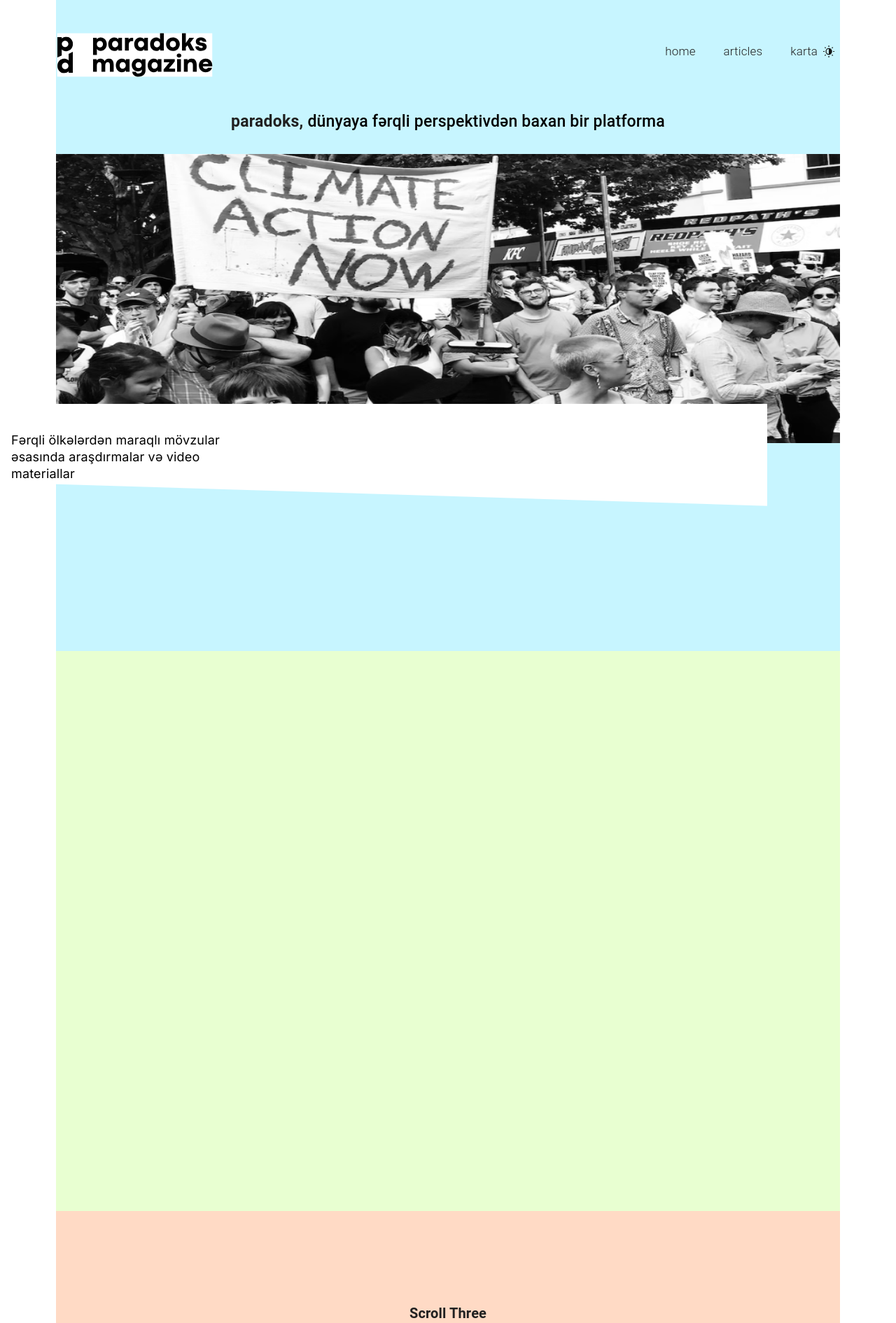
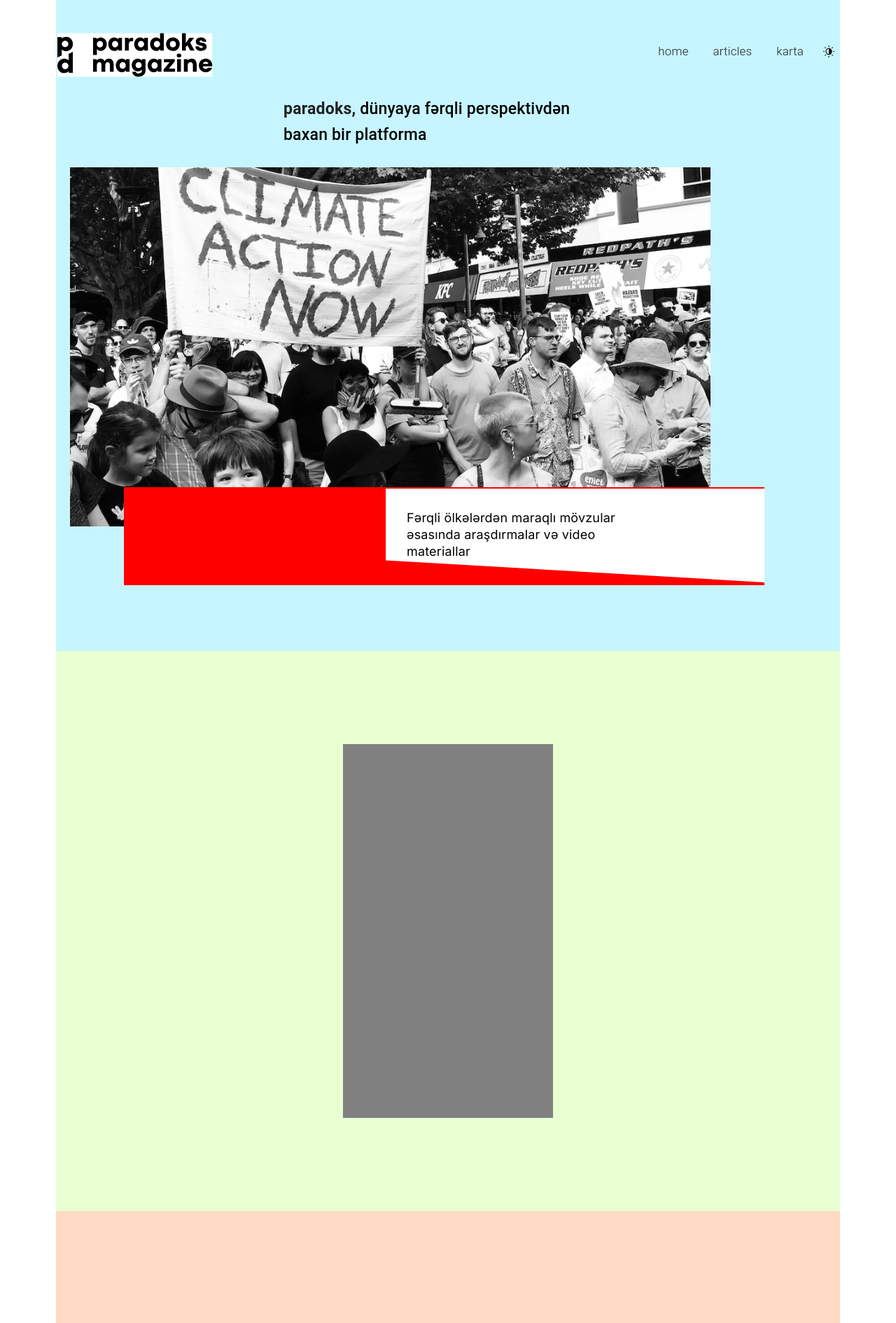
Before and after one commit to javidan-dot-com/paradoks-web, a Next.js app: page / in a window 1280 px wide. Shown: the part 80-1970 px from the top of the page at 70% size. Built offline with nearby package versions, Linux system fonts and the light colour scheme; a web font is replaced by a local one.

Commit message:
correcting-aspect-ratios

```diff
--- a/modules/nav/Navbar.styles.ts
+++ b/modules/nav/Navbar.styles.ts
@@ -20,11 +20,11 @@ export const NavbarLiStyles = (theme: Theme) => ({
   position: "relative",
   // left: "290px",
   padding: "0",
-  margin: "0",
+  marginRight: "20px",
   listStyle: "none",
   display: "flex",
   flexDirection: "row",
-  gap: "40px",
+  gap: "35px",
   width: "fit-content",
   height: "35px",
 
--- a/modules/nav/Navbar.tsx
+++ b/modules/nav/Navbar.tsx
@@ -36,7 +36,11 @@ function Navbar() {
           </Box>
         </Link>
       </Box>
-      <Box sx={{ display: "flex", justifyContent: "flex-end" }}>
+      <Box
+        sx={{
+          display: "flex",
+        }}
+      >
         <Box sx={(theme) => NavbarLiStyles(theme)}>
           <li>
             <Link
--- a/modules/scroll-one/ScrollOne.tsx
+++ b/modules/scroll-one/ScrollOne.tsx
@@ -18,6 +18,11 @@ const ScrollOne = () => {
   return (
     <Box sx={(theme) => ScrollOneContainerStyles(theme)}>
       <Box sx={(theme) => ScrollOneHeaderContainerStyles(theme)}>
+        <Box
+          sx={{
+            width: "470px",
+          }}
+        >
           <Typography
             variant="h6"
             sx={{
@@ -31,15 +36,16 @@ const ScrollOne = () => {
             {headingText.slogan}
           </Typography>
         </Box>
+      </Box>
 
       <Box
         sx={{
           display: "flex",
           position: "relative",
-          justifyContent: "flex-start",
           flexDirection: "row",
           width: "100%",
-          height: "100%",
+          height: "100vh",
+          padding: "20px",
           backgroundColor: "#C7F5FF",
           color: "white",
         }}
@@ -47,8 +53,8 @@ const ScrollOne = () => {
         <Box
           sx={{
             display: "flex",
-            width: "100%",
-            height: "413px",
+            width: "915px",
+            height: "513px",
             position: "relative",
 
             [theme.breakpoints.down("sm")]: {
@@ -62,25 +68,36 @@ const ScrollOne = () => {
             fill={true}
             alt="Image Scroll One"
           />
-        </Box>
-
           <Box
             sx={{
+              width: "100%",
+              height: "140px",
+              display: "flex",
               position: "absolute",
+              justifyContent: "flex-end",
+              alignItems: "center",
+              backgroundColor: "red",
               bottom: "1px",
-            top: "357px",
-            right: "104px",
-            width: "100%",
-            height: "149px",
+              top: "457px",
+              right: "-77px",
+            }}
+          >
+            <Box
+              sx={{
+                position: "relative",
+                width: "541px",
+                height: "137px",
                 backgroundColor: "white",
                 clipPath: "polygon(0 0, 100% 0, 100% 98%, 0 75%)",
+                right: "0",
+                left: "auto",
               }}
             >
               <Typography
                 sx={{
                   width: "363px",
                   left: "50px",
-              height: "90px",
+                  height: "40px",
                   fontFamily: "Inter",
                   fontStyle: "normal",
                   fontWeight: "400",
@@ -88,7 +105,7 @@ const ScrollOne = () => {
                   lineHeight: "24px",
                   bgColor: "white",
                   color: "black",
-              margin: "40px",
+                  margin: "30px",
                   textAlign: "left",
                 }}
               >
@@ -97,6 +114,9 @@ const ScrollOne = () => {
             </Box>
           </Box>
         </Box>
+      </Box>
+    </Box>
+    // </Box>
   );
 };
 
--- a/modules/scroll-three/ScrollThree.styles.ts
+++ b/modules/scroll-three/ScrollThree.styles.ts
@@ -11,8 +11,8 @@ export const ScrollThreeContainerStyles = (theme: Theme) => ({
   flexDirection: "column",
   alignItems: "center",
   justifyContent: "center",
-  justifyItems: "center",
-  height: "700px",
+
+  height: "100vh",
   width: "100%",
   backgroundColor: "#FFDAC5",
 });
--- a/modules/scroll-three/ScrollThree.tsx
+++ b/modules/scroll-three/ScrollThree.tsx
@@ -6,27 +6,25 @@ import {
 import Image from "next/image";
 
 const ScrollThree = () => {
-  const headingText = {
-    brand: "Scroll Three ",
-  };
+  // const headingText = {
+  //   brand: "Scroll Three ",
+  // };
 
   return (
     <Box sx={(theme) => ScrollThreeContainerStyles(theme)}>
-      <Box sx={{ width: "fit-content" }}>
-        <Typography
-          variant="h6"
-          component={"span"}
-          sx={(theme) => ScrollThreeStyles(theme)}
-        >
-          {headingText.brand}
-        </Typography>
-      </Box>
-      <Box>
+      <Box
+        sx={{
+          width: "100%",
+          display: "flex",
+          justifyContent: "center",
+          alignItems: "center",
+        }}
+      >
         <Image
           src="/images/imageScrollThree.png"
           alt="Image Scroll Three"
-          width={699}
-          height={402}
+          width={700}
+          height={394}
         />
       </Box>
     </Box>
--- a/modules/scroll-two/ScrollTwo.styles.ts
+++ b/modules/scroll-two/ScrollTwo.styles.ts
@@ -9,12 +9,10 @@ export const ScrollTwoStyles = (theme: Theme) => ({
 });
 
 export const ScrollTwoContainerStyles = (theme: Theme) => ({
-  display: "flex",
-  flexDirection: "column",
-
-  justifyContent: "center",
-  justifyItems: "center",
   height: "100vh",
   width: "100%",
+  display: "flex",
+  justifyContent: "center",
+  alignItems: "center",
   backgroundColor: "#E8FFD1",
 });
--- a/modules/scroll-two/ScrollTwo.tsx
+++ b/modules/scroll-two/ScrollTwo.tsx
@@ -10,15 +10,12 @@ const ScrollTwo = () => {
   return (
     <Box sx={(theme) => ScrollTwoContainerStyles(theme)}>
       <Box
-        component="span"
         sx={{
-          display: "flex",
-          alignItems: "center",
-          justifyContent: "center",
-          backgroundColor: "white",
-          width: 1080,
-          hight: 1920,
-          color: "white",
+          backgroundColor: "grey",
+          width: "300px",
+          height: "534px",
+          color: "grey",
+          padding: "10px",
         }}
       ></Box>
     </Box>
```
Lines whose indentation alone changed are shown as unchanged.
